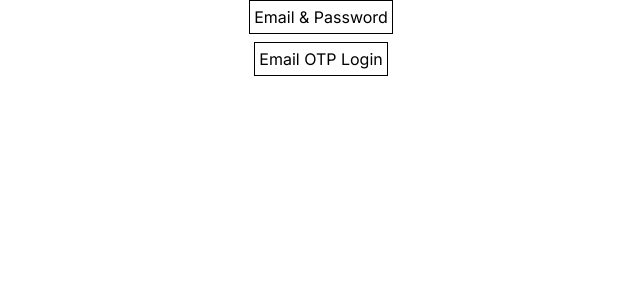
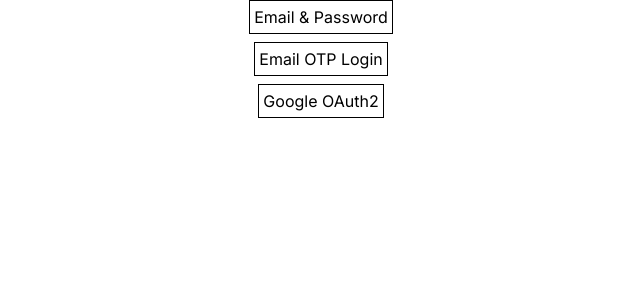
Before and after one commit to ninthsun91/nextjs-supabase-auth, a Next.js app: page / in a window 1280 px wide. Shown: the top 300 px of the page, without its empty margins (319-959 px from the left). Built offline with nearby package versions, Linux system fonts and the light colour scheme; no server answers.

Commit message:
Google OAuth2 button

```diff
--- /dev/null
+++ b/src/app/login/google/route.ts
@@ -0,0 +1,16 @@
+import { NextRequest, NextResponse } from 'next/server';
+import { createClient } from '@/lib/supabase/server';
+
+export async function GET(req: NextRequest) {
+  console.log('/login/google GET');
+  const supabase = createClient();
+  const { data, error } = await supabase.auth.signInWithOAuth({
+    provider: 'google',
+  });
+  if (error) {
+    console.log(error.name, error.message);
+    return NextResponse.redirect(new URL('/error', req.nextUrl));
+  }
+
+  return NextResponse.redirect(data.url, { status: 302 });
+}
--- a/src/app/page.tsx
+++ b/src/app/page.tsx
@@ -22,6 +22,11 @@
       <button className="border border-black p-1">
         <Link href="/login/otp">Email OTP Login</Link>
       </button>
+      <form action="/login/google" method="get">
+        <button className="border border-black p-1" type="submit">
+          Google OAuth2
+        </button>
+      </form>
     </div>
   );
 }
```
